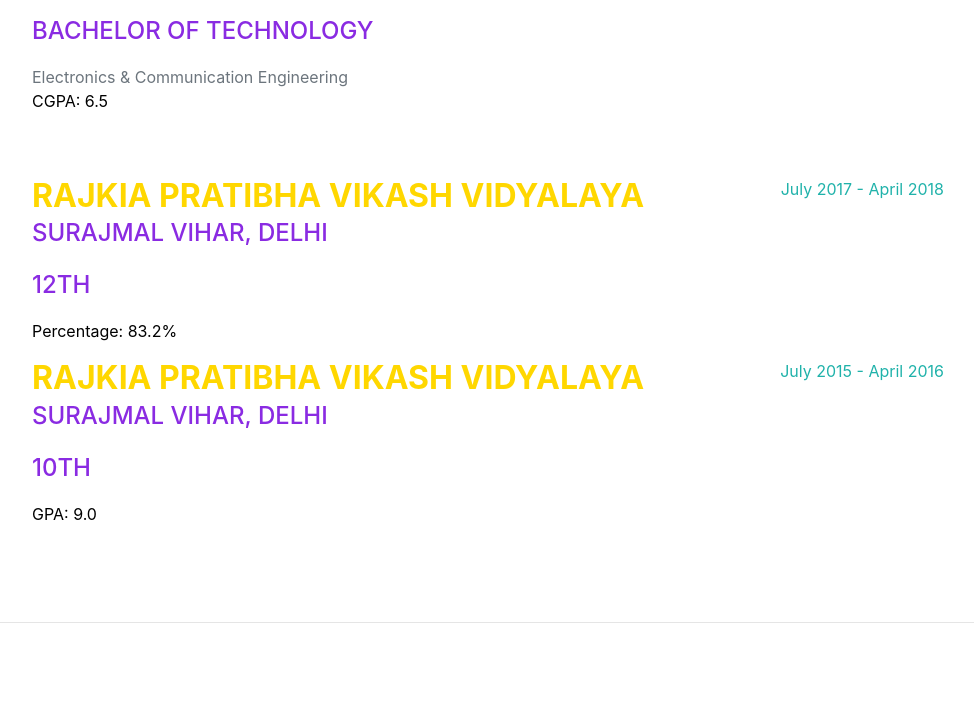
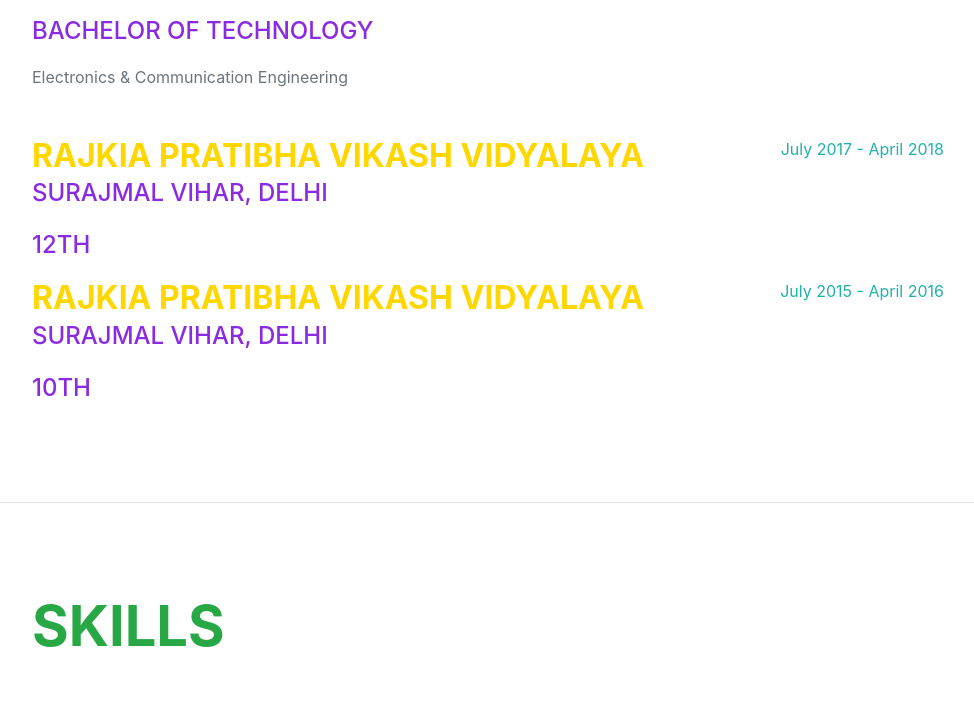
Before and after one commit to jaiklen/Portfolio, a plain HTML site: page index.html in a window 1280 px wide. Shown: the part 1112-1817 px from the top of the page, without its empty margins (288-1262 px from the left). Drawn offline with nearby package versions, Linux system fonts and the light colour scheme; a web font is replaced by a local one.

Commit message:
Update index.html

```diff
--- a/index.html
+++ b/index.html
@@ -132,7 +132,7 @@
                         <div class="subheading mb-3">Okhla Phase-2, Delhi</div>
                         <div class="subheading mb-3">Bachelor of Technology</div>
                         <div>Electronics & Communication Engineering </div>
-                        <p>CGPA: 6.5 </p>
+
                     </div>
                     <div class="flex-shrink-0"><span class="text-primary">August 2018 - Current</span></div>
                 </div>
@@ -141,7 +141,7 @@
                         <h3 class="mb-0">Rajkia Pratibha Vikash Vidyalaya</h3>
                         <div class="subheading mb-3">Surajmal Vihar, Delhi</div>
                         <div class="subheading mb-3">12th</div>
-                        <p>Percentage: 83.2%</p>
+
                     </div>
                     <div class="flex-shrink-0"><span class="text-primary">July 2017 - April 2018</span></div>
                 </div>
@@ -150,7 +150,7 @@
                         <h3 class="mb-0">Rajkia Pratibha Vikash Vidyalaya</h3>
                         <div class="subheading mb-3">Surajmal Vihar, Delhi</div>
                         <div class="subheading mb-3">10th</div>
-                        <p>GPA: 9.0</p>
+
                     </div>
                     <div class="flex-shrink-0"><span class="text-primary">July 2015 - April 2016</span></div>
                 </div>
```
